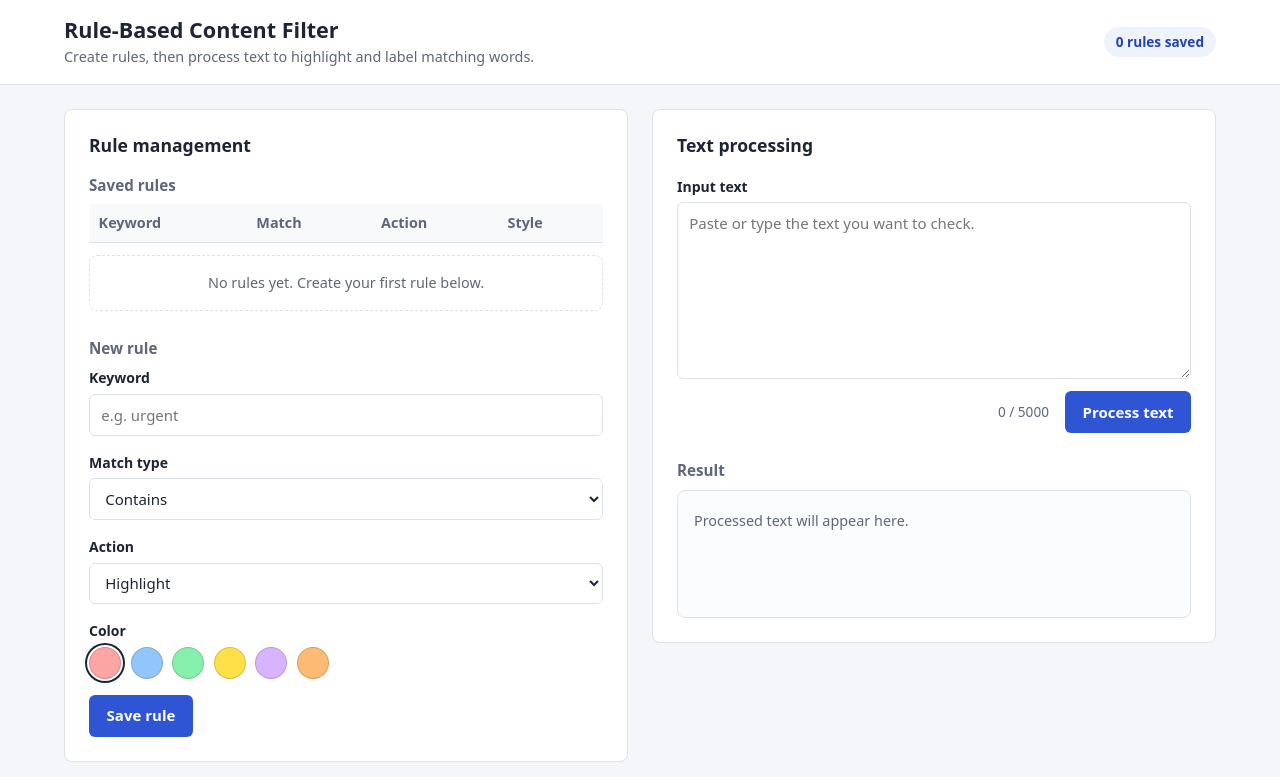
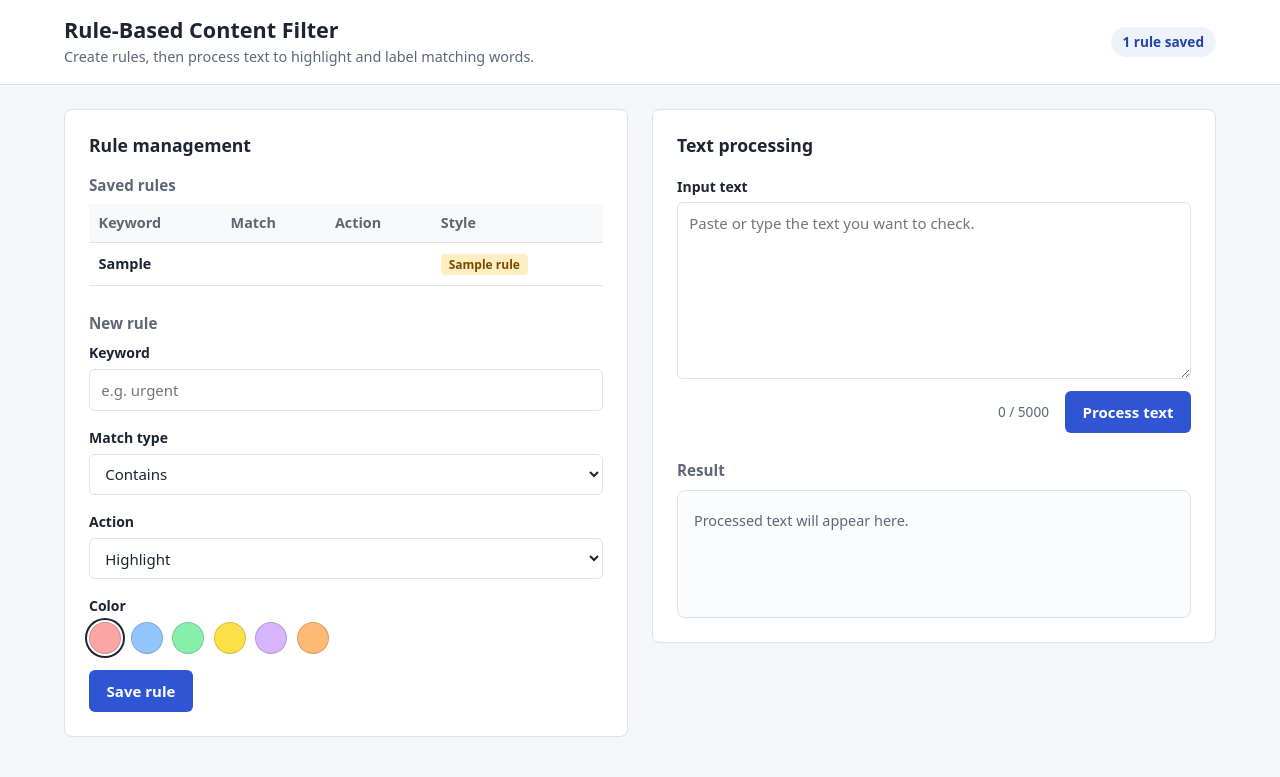
Before and after one commit to deedee1-coder/rule-content-filter, a Flask app: page / in a window 1280 px wide. Shown: the top 777 px of the page. Run offline with Flask 3, Linux system fonts and the light colour scheme; tables that the repository leaves empty hold one stand-in row (values such as "Sample post"); lists and menus that the app fills with data are empty.

Commit message:
Load, display, and create rules in the frontend

```diff
--- a/app.py
+++ b/app.py
@@ -11,7 +11,7 @@ init_db()
 
 @app.route("/")
 def home():
-        return render_template(
+    return render_template(
         "index.html",
         colors=HIGHLIGHT_COLORS,
         max_keyword_length=MAX_KEYWORD_LENGTH,
--- /dev/null
+++ b/static/app.js
@@ -0,0 +1,131 @@
+// ---------- Page elements ----------
+const ruleCount = document.getElementById("rule-count");
+const rulesTableBody = document.getElementById("rules-table-body");
+const rulesEmpty = document.getElementById("rules-empty");
+const ruleForm = document.getElementById("rule-form");
+const keywordInput = document.getElementById("keyword");
+const matchTypeSelect = document.getElementById("match-type");
+const actionTypeSelect = document.getElementById("action-type");
+const colorField = document.getElementById("color-field");
+const labelField = document.getElementById("label-field");
+const labelInput = document.getElementById("label");
+const ruleMessage = document.getElementById("rule-message");
+
+// Readable names for the values stored in the database
+const MATCH_TYPE_NAMES = {
+    contains: "Contains",
+    startsWith: "Starts with",
+    exact: "Exact match",
+};
+
+const ACTION_TYPE_NAMES = {
+    highlight: "Highlight",
+    tooltip: "Tooltip",
+};
+
+// ---------- Helpers ----------
+function showMessage(element, text, type) {
+    element.textContent = text;
+    element.className = `message message--${type}`;
+}
+
+function createCell(text) {
+    const cell = document.createElement("td");
+    cell.textContent = text; // textContent never runs user text as HTML
+    return cell;
+}
+
+function createStyleCell(rule) {
+    const cell = document.createElement("td");
+
+    if (rule.action_type === "highlight") {
+        const swatch = document.createElement("span");
+        swatch.className = "swatch";
+        swatch.style.backgroundColor = rule.color;
+        cell.appendChild(swatch);
+    } else {
+        const badge = document.createElement("span");
+        badge.className = "badge";
+        badge.textContent = rule.label;
+        cell.appendChild(badge);
+    }
+
+    return cell;
+}
+
+// ---------- Rules list ----------
+function renderRules(rules) {
+    rulesTableBody.replaceChildren(); // remove old rows
+
+    for (const rule of rules) {
+        const row = document.createElement("tr");
+        row.appendChild(createCell(rule.keyword));
+        row.appendChild(createCell(MATCH_TYPE_NAMES[rule.match_type]));
+        row.appendChild(createCell(ACTION_TYPE_NAMES[rule.action_type]));
+        row.appendChild(createStyleCell(rule));
+        rulesTableBody.appendChild(row);
+    }
+
+    rulesEmpty.hidden = rules.length > 0;
+    ruleCount.textContent = rules.length === 1 ? "1 rule saved" : `${rules.length} rules saved`;
+}
+
+async function loadRules() {
+    try {
+        const response = await fetch("/api/rules");
+        const rules = await response.json();
+        renderRules(rules);
+    } catch (error) {
+        showMessage(ruleMessage, "Could not load rules from the server.", "error");
+    }
+}
+
+// ---------- New rule form ----------
+// Show Color for highlight rules and Label for tooltip rules
+function updateActionFields() {
+    const isHighlight = actionTypeSelect.value === "highlight";
+    colorField.hidden = !isHighlight;
+    labelField.hidden = isHighlight;
+}
+
+async function saveRule(event) {
+    event.preventDefault(); // stop the browser from reloading the page
+
+    const actionType = actionTypeSelect.value;
+    const selectedColor = ruleForm.querySelector('input[name="color"]:checked');
+
+    const newRule = {
+        keyword: keywordInput.value.trim(),
+        match_type: matchTypeSelect.value,
+        action_type: actionType,
+        color: actionType === "highlight" ? selectedColor.value : null,
+        label: actionType === "tooltip" ? labelInput.value.trim() : null,
+    };
+
+    try {
+        const response = await fetch("/api/rules", {
+            method: "POST",
+            headers: { "Content-Type": "application/json" },
+            body: JSON.stringify(newRule),
+        });
+
+        if (!response.ok) {
+            showMessage(ruleMessage, "Could not save the rule.", "error");
+            return;
+        }
+
+        ruleForm.reset();
+        updateActionFields();
+        showMessage(ruleMessage, `Rule "${newRule.keyword}" saved.`, "success");
+        await loadRules();
+    } catch (error) {
+        showMessage(ruleMessage, "Could not reach the server.", "error");
+    }
+}
+
+// ---------- Start ----------
+actionTypeSelect.addEventListener("change", updateActionFields);
+ruleForm.addEventListener("submit", saveRule);
+
+updateActionFields();
+loadRules();
--- a/templates/index.html
+++ b/templates/index.html
@@ -109,5 +109,7 @@
             <div id="summary" class="summary" hidden></div>
         </section>
     </main>
+
+    <script src="{{ url_for('static', filename='app.js') }}"></script>
 </body>
 </html>
```
